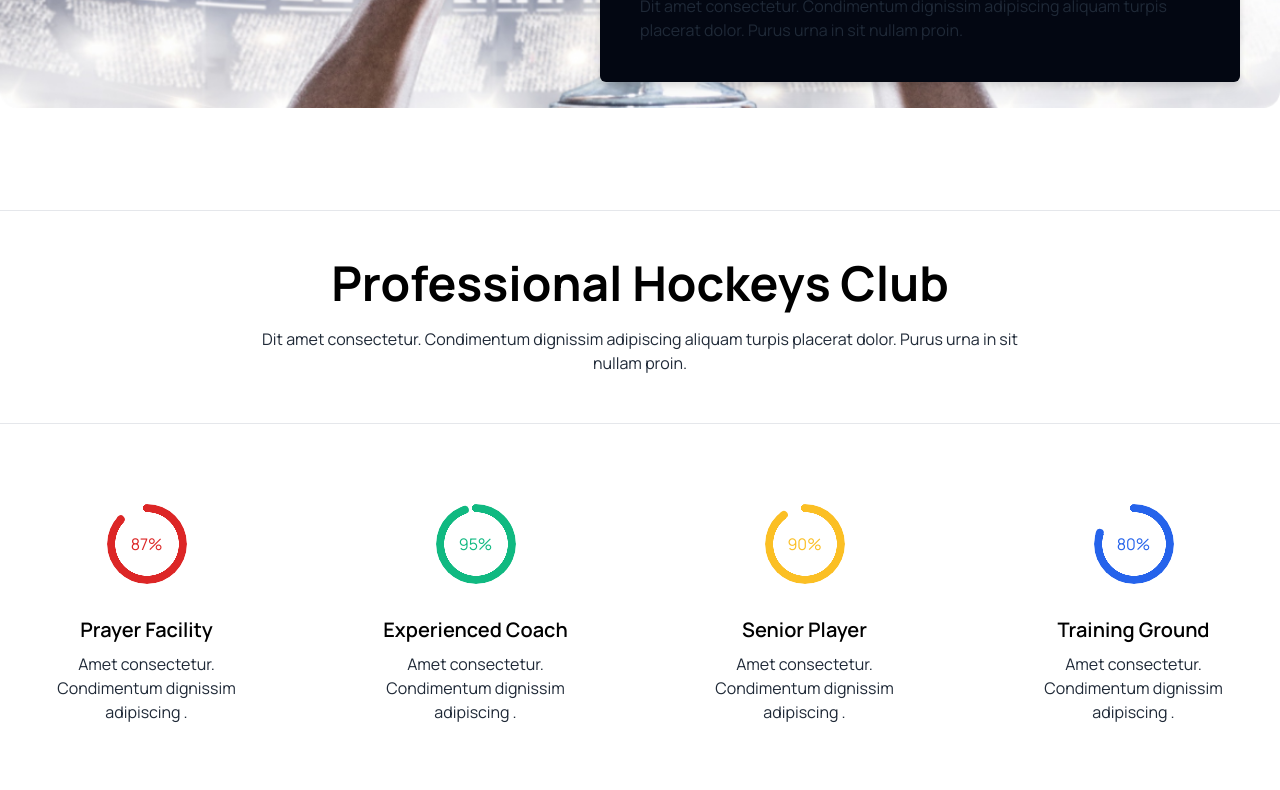
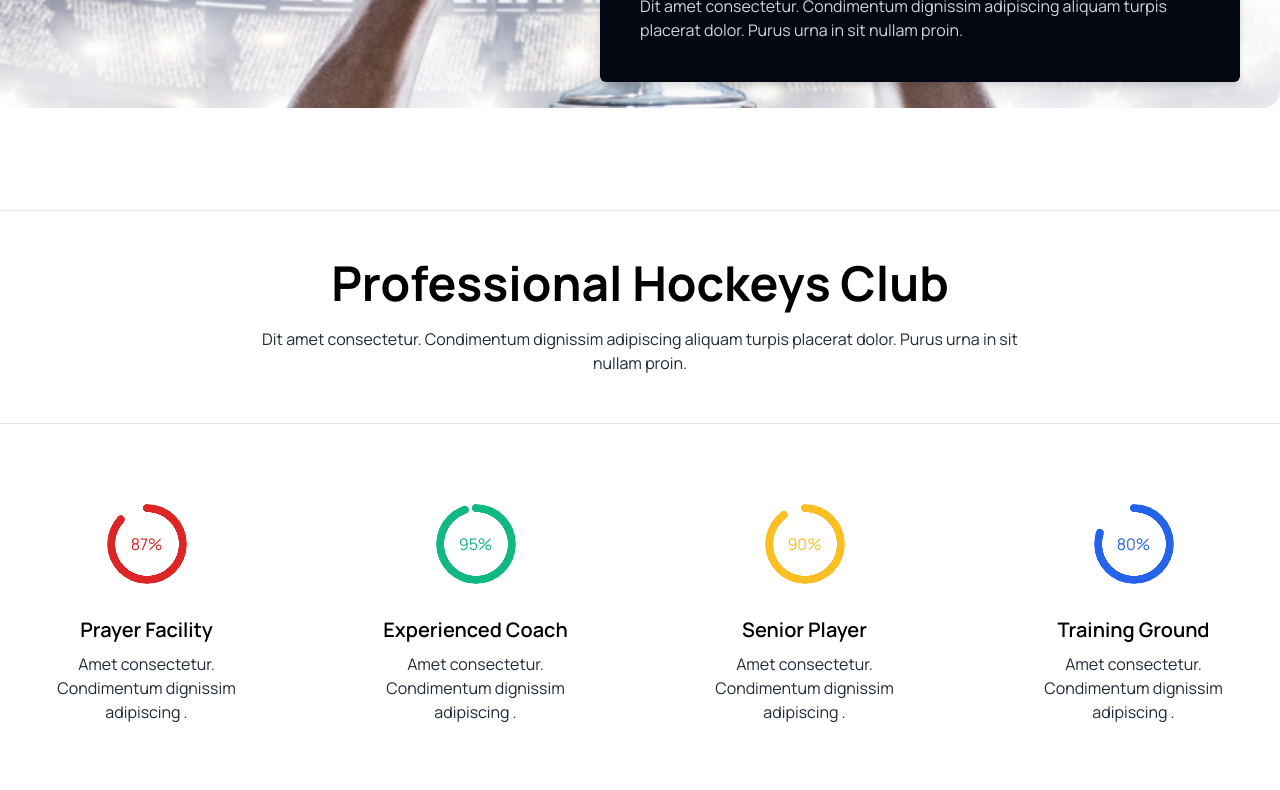
Before and after one commit to yhmunna1/hockey, a plain HTML site: page index.html in a window 1280 px wide. Shown: the part 634-1424 px from the top of the page. Drawn offline with nearby package versions, Linux system fonts and the light colour scheme.

Commit message:
color change

```diff
--- a/index.html
+++ b/index.html
@@ -109,7 +109,8 @@
             <div class=" mt-5 lg:-mt-52 lg:mr-10 gap-4 lg:w-2/4">
                 <div class="drop-shadow-lg bg-gray-950 p-10 rounded-md">
                     <h3 class=" text-xl lg:text-3xl text-white font-bold pb-3">Meet all the heroes from the field</h3>
-                    <p>Dit amet consectetur. Condimentum dignissim adipiscing aliquam turpis placerat dolor. Purus urna
+                    <p class="text-gray-300">Dit amet consectetur. Condimentum dignissim adipiscing aliquam turpis
+                        placerat dolor. Purus urna
                         in
                         sit nullam proin. </p>
                 </div>
@@ -521,7 +522,7 @@
     </main>
 
     <!-- Footer -->
-    <footer class="bg-base-200 px-8 lg:px-0">
+    <footer class="bg-[#131318] px-8 lg:px-0">
         <div class="container mx-auto">
             <div class="footer py-20 text-base-content justify-around">
                 <aside class="space-y-3">
```
